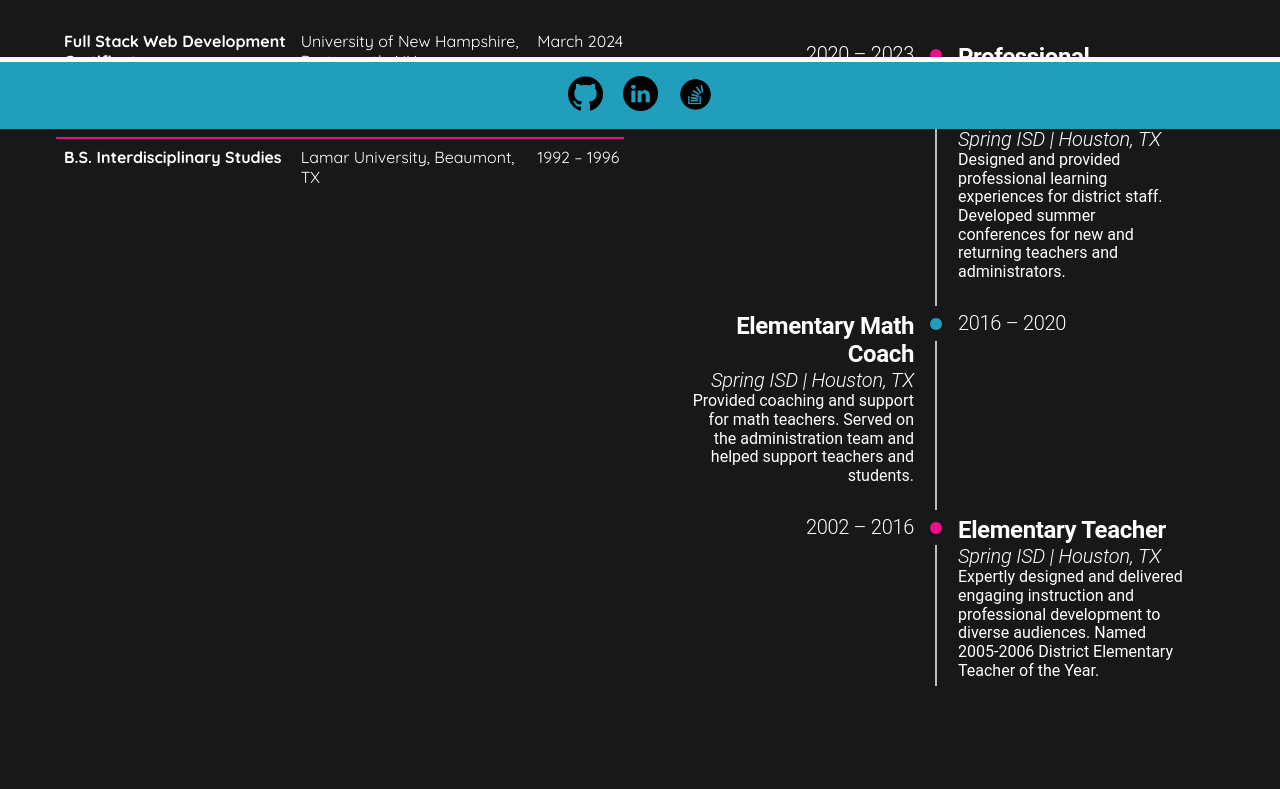
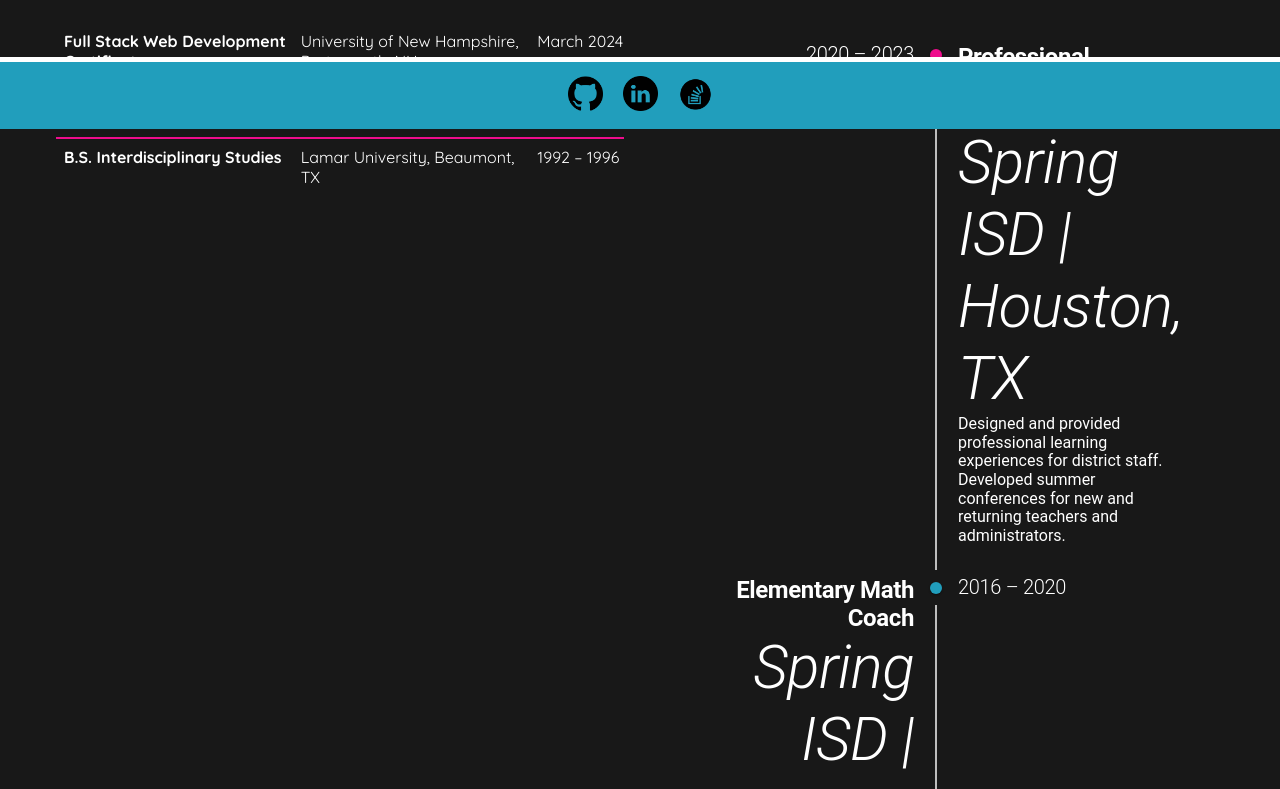
Before and after one commit to hwoolford/Portfolio, a React (Vite) app: page /about in a window 1280 px wide. Shown: the part 671-1460 px from the top of the page. Built offline with nearby package versions, Linux system fonts and the light colour scheme; a web font is replaced by a local one.

Commit message:
adjusted location size in experience

```diff
--- a/src/components/AboutMe/Experience.jsx
+++ b/src/components/AboutMe/Experience.jsx
@@ -52,7 +52,6 @@ export default function Experience() {
             <Typography
               className="experience-location"
               variant="h2"
-              fontSize="1.25rem"
               fontStyle="italic"
             >
               Spring ISD | Houston, TX
@@ -94,7 +93,6 @@ export default function Experience() {
             <Typography
               className="experience-location"
               variant="h2"
-              fontSize="1.25rem"
               fontStyle="italic"
             >
               Spring ISD | Houston, TX
@@ -137,7 +135,6 @@ export default function Experience() {
             <Typography
               className="experience-location"
               variant="h2"
-              fontSize="1.25rem"
               fontStyle="italic"
             >
               Spring ISD | Houston, TX
```
